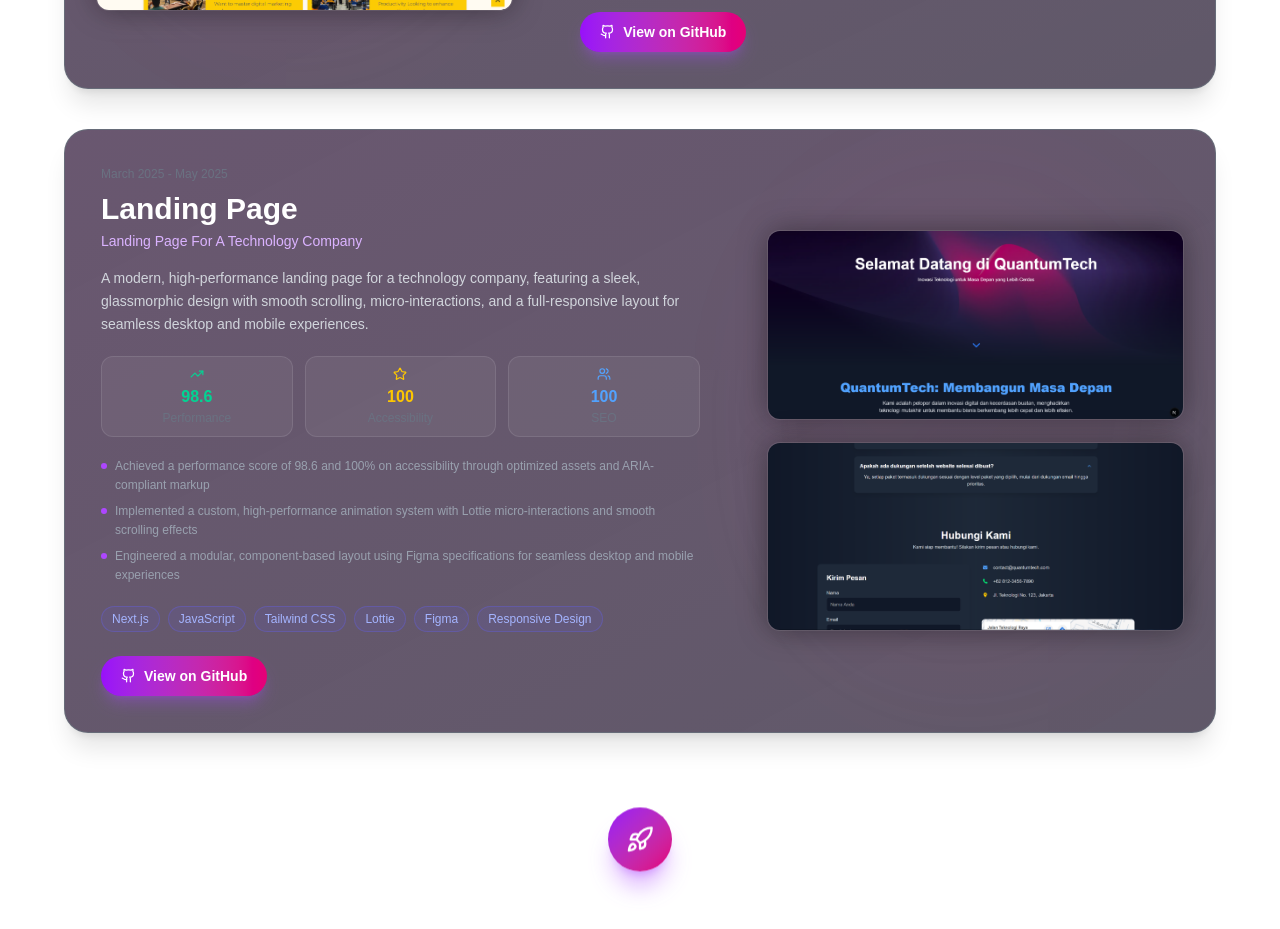
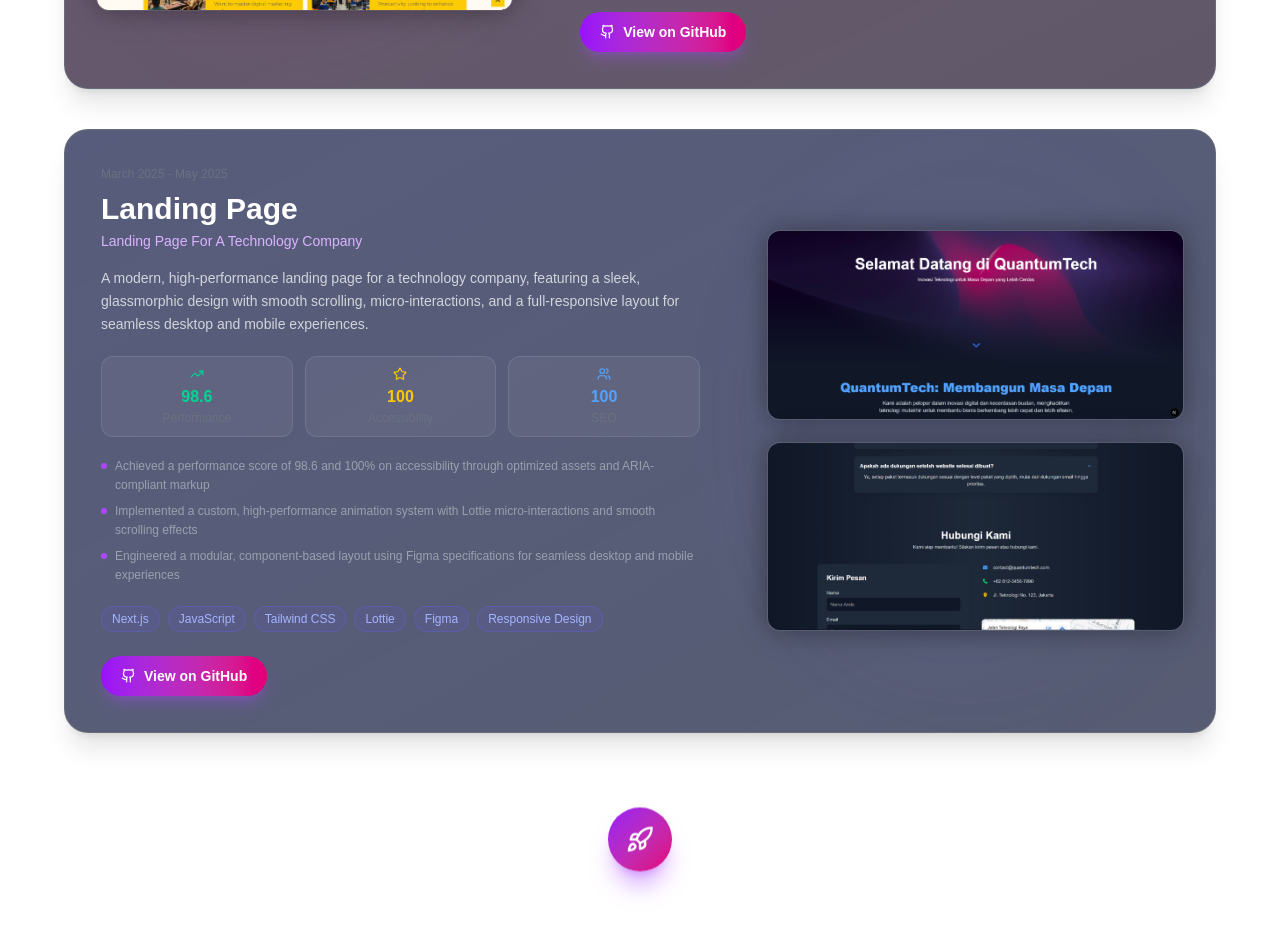
Before and after one commit to VinLvy/D-portfolio, a Next.js app: page /projects in a window 1280 px wide. Shown: the part 3260-4189 px from the top of the page. Built offline with nearby package versions, Linux system fonts and the light colour scheme.

Commit message:
Projects 5.0

```diff
--- a/src/app/projects/page.js
+++ b/src/app/projects/page.js
@@ -143,10 +143,10 @@ const projects = [
       "Engineered a modular, component-based layout using Figma specifications for seamless desktop and mobile experiences",
     ],
     tech: ["Next.js", "JavaScript", "Tailwind CSS", "Lottie", "Figma", "Responsive Design"],
-    link: "https://github.com/VinLvy/Web-Competent",
+    link: "https://github.com/VinLvy/landing-page",
     images: ["/images/project1.png", "/images/project1b.png"],
-    accent: "from-pink-500/20 to-rose-500/10",
-    borderAccent: "hover:border-pink-500/50",
+    accent: "from-indigo-500/20 to-indigo-500/10",
+    borderAccent: "hover:border-indigo-500/50",
     badgeColor: "bg-indigo-500/10 border-indigo-500/30 text-indigo-300",
     featured: false,
   }
```
